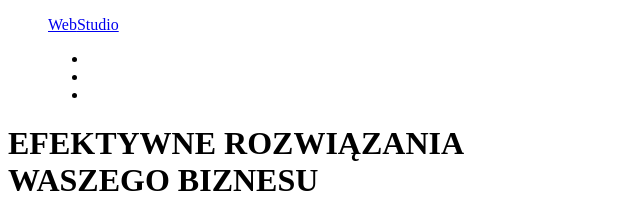
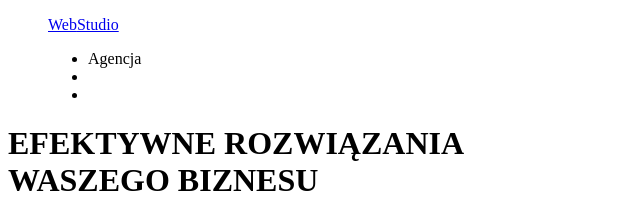
Before and after one commit to RyszardPrzyborowski/goit-markup-hw-01, a plain HTML site: page index.html in a window 1280 px wide. Shown: the top 218 px of the page, 0-640 px from the left. Drawn offline with Linux system fonts and the light colour scheme.

Commit message:
produkcja -nav

```diff
--- a/index.html
+++ b/index.html
@@ -14,7 +14,7 @@
                 </logo>
                 <nav>
                     <ul>
-                        <li></li>
+                        <li><spam>Agencja</spam></li>
                         <li></li>
                         <li></li>
                     </ul>
```
